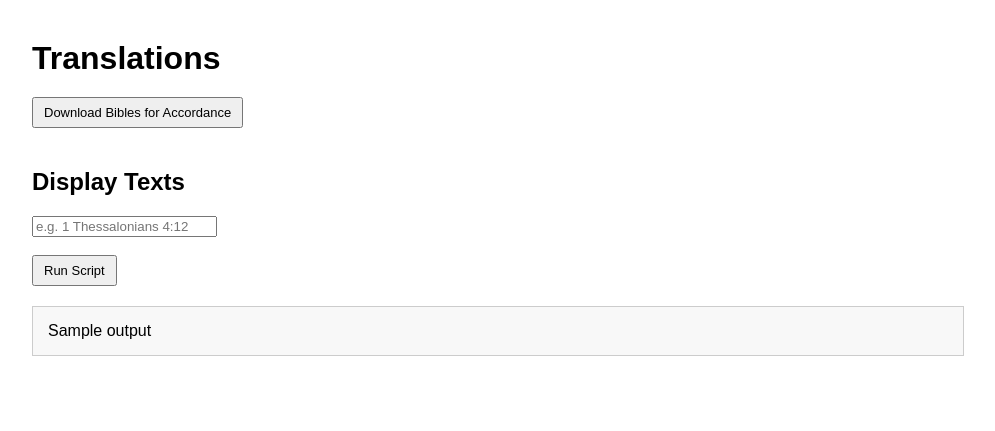
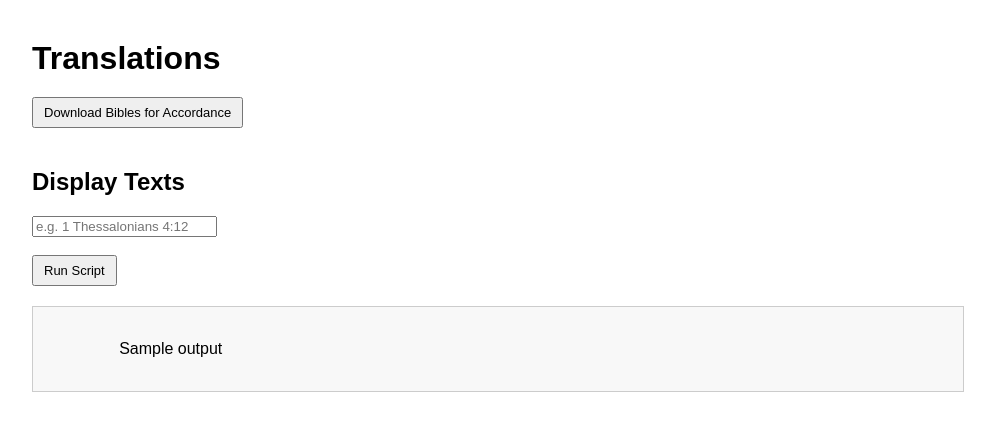
Before and after one commit to stephenwunrow/USFM-Tool, a Flask app: template templates/translations.html in a window 1280 px wide. Shown: the top 431 px of the page, without its empty margins (8-1003 px from the left). Run offline with Flask 3, Linux system fonts and the light colour scheme; the template is opened without the code that fills it: most values are stand-ins (such as "Sample title", 1, 10 or a date in 2020); parts of the project's set-up code (start-up, migrations or seed data) failed here and were passed over.

Commit message:
debugging

```diff
--- a/main.py
+++ b/main.py
@@ -258,6 +258,7 @@ def translations():
 
         # Run your display texts function here
         output = show_verses(user_input)
+        print(repr(output))
 
     return render_template('translations.html', output=output)
 
--- a/templates/translations.html
+++ b/templates/translations.html
@@ -35,6 +35,7 @@
             padding: 15px;
             border: 1px solid #ccc;
             background-color: #f8f8f8;
+            white-space: pre-wrap;
             max-width: 900px;
         }
     </style>
```
